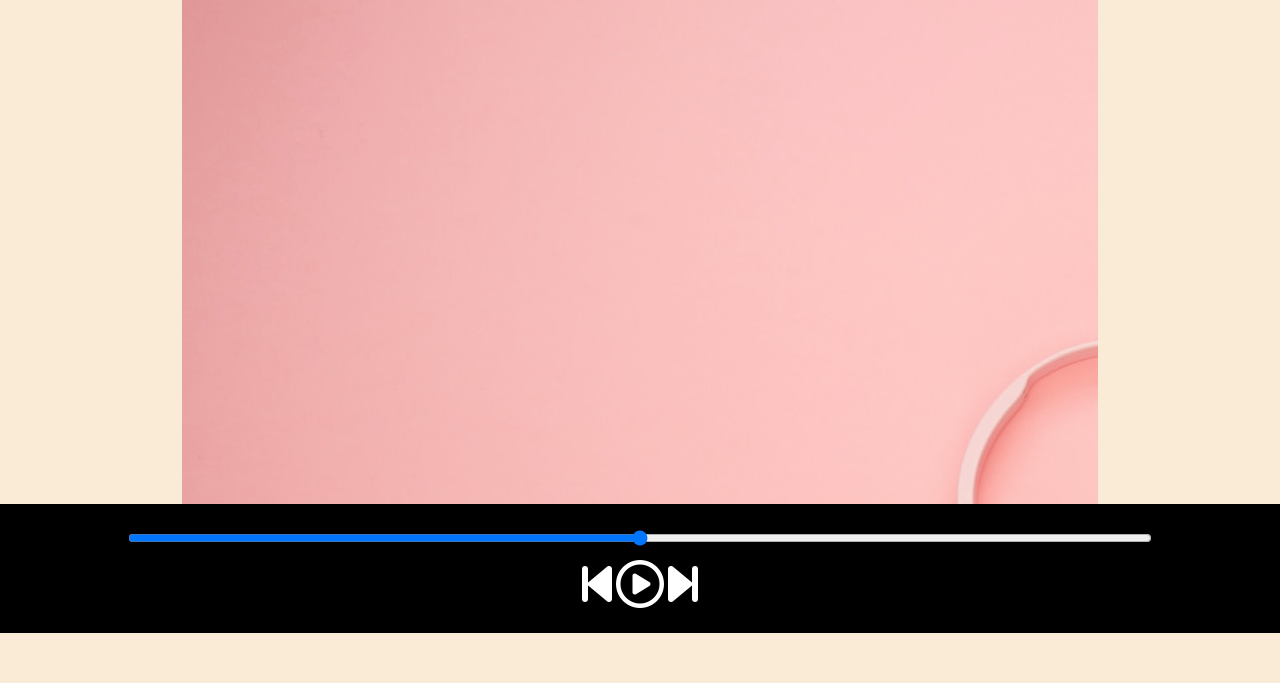
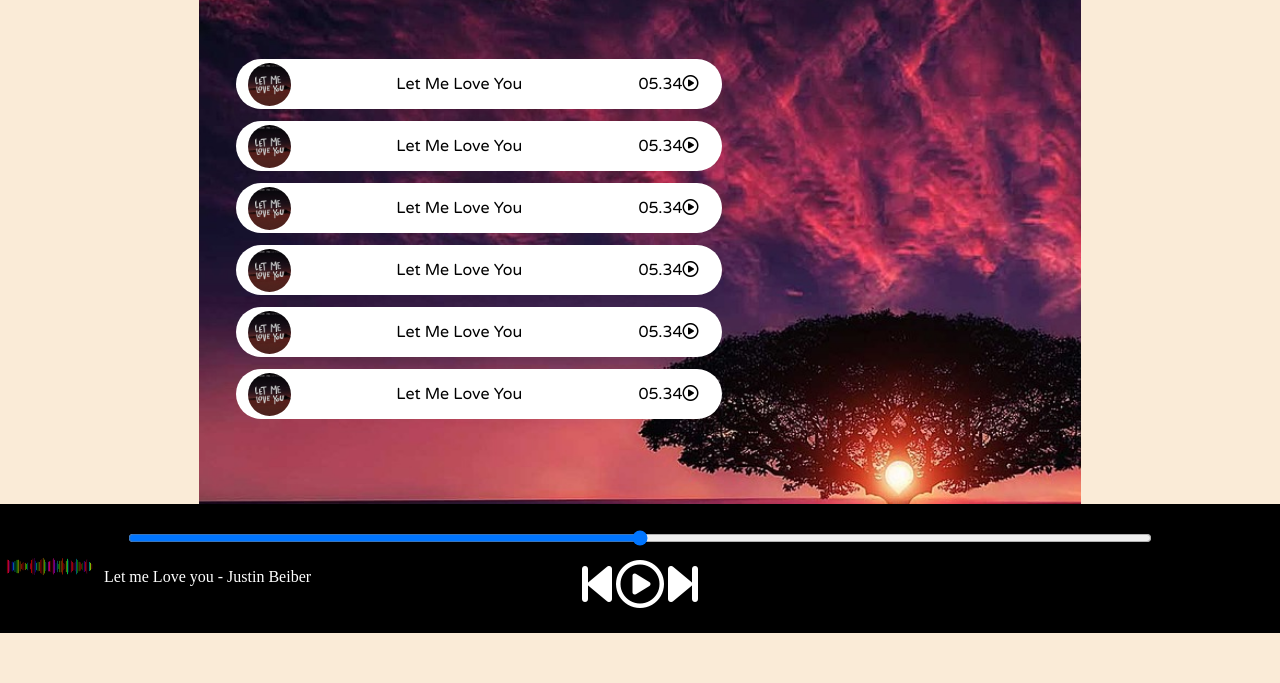
Before and after one commit to surehman360/Spotify-Clone, a plain HTML site: page index.html in a window 1280 px wide. Shown: the part 167-850 px from the top of the page. Drawn offline with Linux system fonts and the light colour scheme.

Commit message:
Added Changes

```diff
--- a/index.html
+++ b/index.html
@@ -10,15 +10,47 @@
 <body>
     <nav>
         <ul>
-            <li class="brand"><img src="/Spotify_icon.svg.webp" alt="Spotify Log">Spotify</li>
+            <li class="brand"><img src="Spotify_icon.svg.webp" alt="Spotify Log">Spotify</li>
             <li>Home</li>
             <li>About</li>
         </ul>
     </nav>
 
     <div class="container">
-        <div class="songlist"></div>
+        <div class="songlist">
             <h1>Best of NCS - No copyright songs</h1>
+            <div class="songItemContainer">
+                <div class="songItem">
+                    <img src="DJSnakeLetMeLoveYou.jpg" alt="Image">
+                    <span>Let Me Love You</span>
+                    <span class="songListPlay"><span class="timeStamp">05.34<i class="far fa-1x fa-circle-play"></i></span></span>
+                </div><div class="songItem">
+                    <img src="DJSnakeLetMeLoveYou.jpg" alt="Image">
+                    <span>Let Me Love You</span>
+                    <span class="songListPlay"><span class="timeStamp">05.34<i class="far fa-1x fa-circle-play"></i></span></span>
+                </div>
+                <div class="songItem">
+                    <img src="DJSnakeLetMeLoveYou.jpg" alt="Image">
+                    <span>Let Me Love You</span>
+                    <span class="songListPlay"><span class="timeStamp">05.34<i class="far fa-1x fa-circle-play"></i></span></span>
+                </div>
+                <div class="songItem">
+                    <img src="DJSnakeLetMeLoveYou.jpg" alt="Image">
+                    <span>Let Me Love You</span>
+                    <span class="songListPlay"><span class="timeStamp">05.34<i class="far fa-1x fa-circle-play"></i></span></span>
+                </div>
+                <div class="songItem">
+                    <img src="DJSnakeLetMeLoveYou.jpg" alt="Image">
+                    <span>Let Me Love You</span>
+                    <span class="songListPlay"><span class="timeStamp">05.34<i class="far fa-1x fa-circle-play"></i></span></span>
+                </div>
+                <div class="songItem">
+                    <img src="DJSnakeLetMeLoveYou.jpg" alt="Image">
+                    <span>Let Me Love You</span>
+                    <span class="songListPlay"><span class="timeStamp">05.34<i class="far fa-1x fa-circle-play"></i></span></span>
+                </div>
+            </div>
+        </div>
         <div class="hero"></div>
     </div>
 
@@ -30,6 +62,9 @@
             <i class="fas fa-3x fa-step-forward"></i>
             <!--Font Awesome Icons-->
         </div>
+        <div class="songInfo">
+            <img src="Audio-Wave-tutorial-final.gif" alt="gif" width="100"> Let me Love you - Justin Beiber
+        </div>
 
 
     </div>
--- a/styles.css
+++ b/styles.css
@@ -48,18 +48,52 @@ nav ul li{
 }
 
 .container{
-    min-height: 73vh;
+    min-height: 70vh;
     background-color: black;
     color: white;
     font-family: "Varela Round";
     display: flex;
     margin: 23px auto;
-    width: 70%;
+    width: 65%;
     border-radius: 15px;
-    padding: 10px 10px;
-    background-image: url('icons8-team-7LNatQYMzm4-unsplash\ \(1\).jpg');
+    padding: 25px 25px;
+    background-image: url('tree-736885_1280.jpg');
+    background-repeat: no-repeat;
+    background-size: 1400px 850px;
 
 
+
+}
+.songItemContainer{
+    margin-top: 75px;
+}
+
+.songItem{
+height: 50px;
+display: flex;
+background-color: white;
+color: black;
+margin: 12px 12px;
+justify-content: space-between;
+align-items: center;
+border-radius: 34px;
+
+}
+
+.songItem img{
+    width: 43px;
+    margin: 0 12px;
+    border-radius: 34px;
+
+}
+
+.timeStamp{
+    margin: 23px;
+
+}
+
+.timeStamp i{
+    cursor: pointer;
 }
 
 .bottom{
@@ -74,6 +108,10 @@ nav ul li{
     align-items: center;
 
 }
+.songInfo{
+    position:absolute;
+    left: 0;
+}
 .icons{
     margin-top: 14px;
 }
```
Also changed, not shown: Audio-Wave-tutorial-final.gif (added), DJSnakeLetMeLoveYou.jpg (added), tree-736885_1280.jpg (added).
